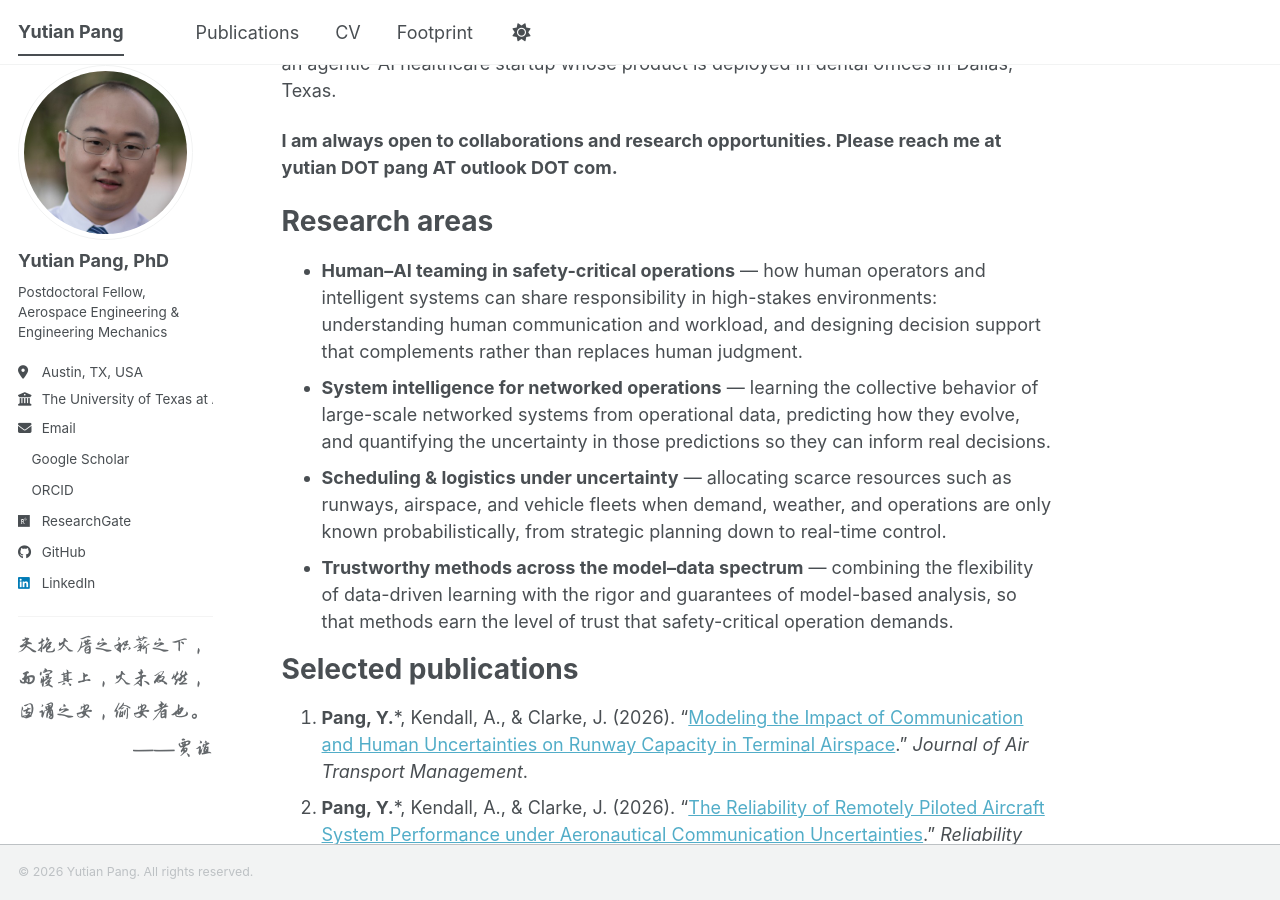
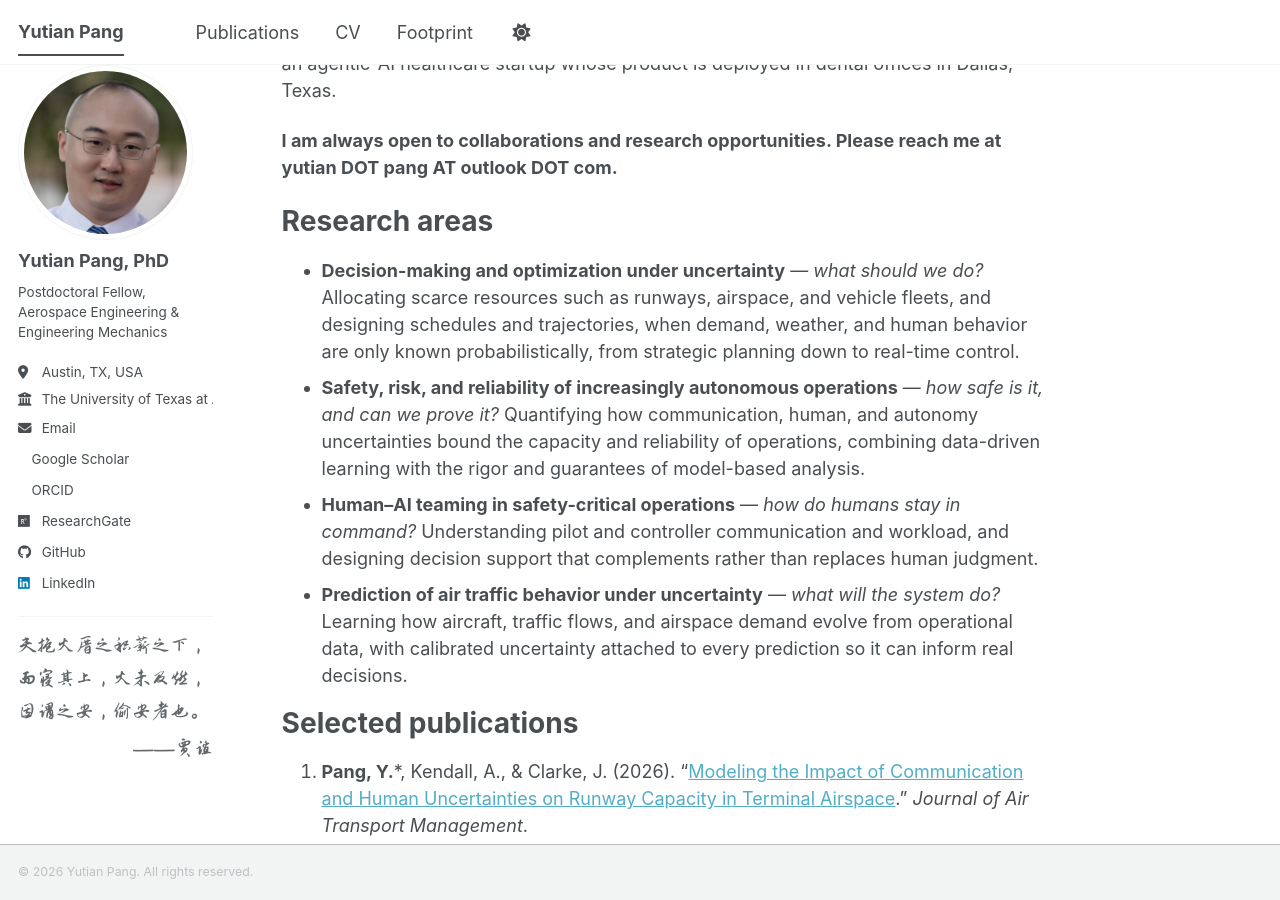
Before and after one commit to YutianPangASU/yutianpangasu.github.io, a Jekyll site: the page built from _pages/about.md, in a window 1280 px wide and 900 px high, scrolled down 761 px. Built offline with Jekyll 4.4.1, drawn with Linux system fonts in a browser that asks for light colours; a style sheet for code colours, icons or effects is not loaded.

Commit message:
Homepage research areas: reorder as decide, assure, team, predict
Four areas rewritten as scientific questions; trustworthy-methods
bullet folded into the safety/risk area.

Co-Authored-By: Claude Fable 5 <noreply@anthropic.com>

```diff
--- a/_pages/about.md
+++ b/_pages/about.md
@@ -18,10 +18,10 @@ Alongside academia, I have industry experience. I worked full-time at Thales as
 
 Research areas
 ======
-* **Human–AI teaming in safety-critical operations** — how human operators and intelligent systems can share responsibility in high-stakes environments: understanding human communication and workload, and designing decision support that complements rather than replaces human judgment.
-* **System intelligence for networked operations** — learning the collective behavior of large-scale networked systems from operational data, predicting how they evolve, and quantifying the uncertainty in those predictions so they can inform real decisions.
-* **Scheduling & logistics under uncertainty** — allocating scarce resources such as runways, airspace, and vehicle fleets when demand, weather, and operations are only known probabilistically, from strategic planning down to real-time control.
-* **Trustworthy methods across the model–data spectrum** — combining the flexibility of data-driven learning with the rigor and guarantees of model-based analysis, so that methods earn the level of trust that safety-critical operation demands.
+* **Decision-making and optimization under uncertainty** — *what should we do?* Allocating scarce resources such as runways, airspace, and vehicle fleets, and designing schedules and trajectories, when demand, weather, and human behavior are only known probabilistically, from strategic planning down to real-time control.
+* **Safety, risk, and reliability of increasingly autonomous operations** — *how safe is it, and can we prove it?* Quantifying how communication, human, and autonomy uncertainties bound the capacity and reliability of operations, combining data-driven learning with the rigor and guarantees of model-based analysis.
+* **Human–AI teaming in safety-critical operations** — *how do humans stay in command?* Understanding pilot and controller communication and workload, and designing decision support that complements rather than replaces human judgment.
+* **Prediction of air traffic behavior under uncertainty** — *what will the system do?* Learning how aircraft, traffic flows, and airspace demand evolve from operational data, with calibrated uncertainty attached to every prediction so it can inform real decisions.
 
 Selected publications
 ======
```
